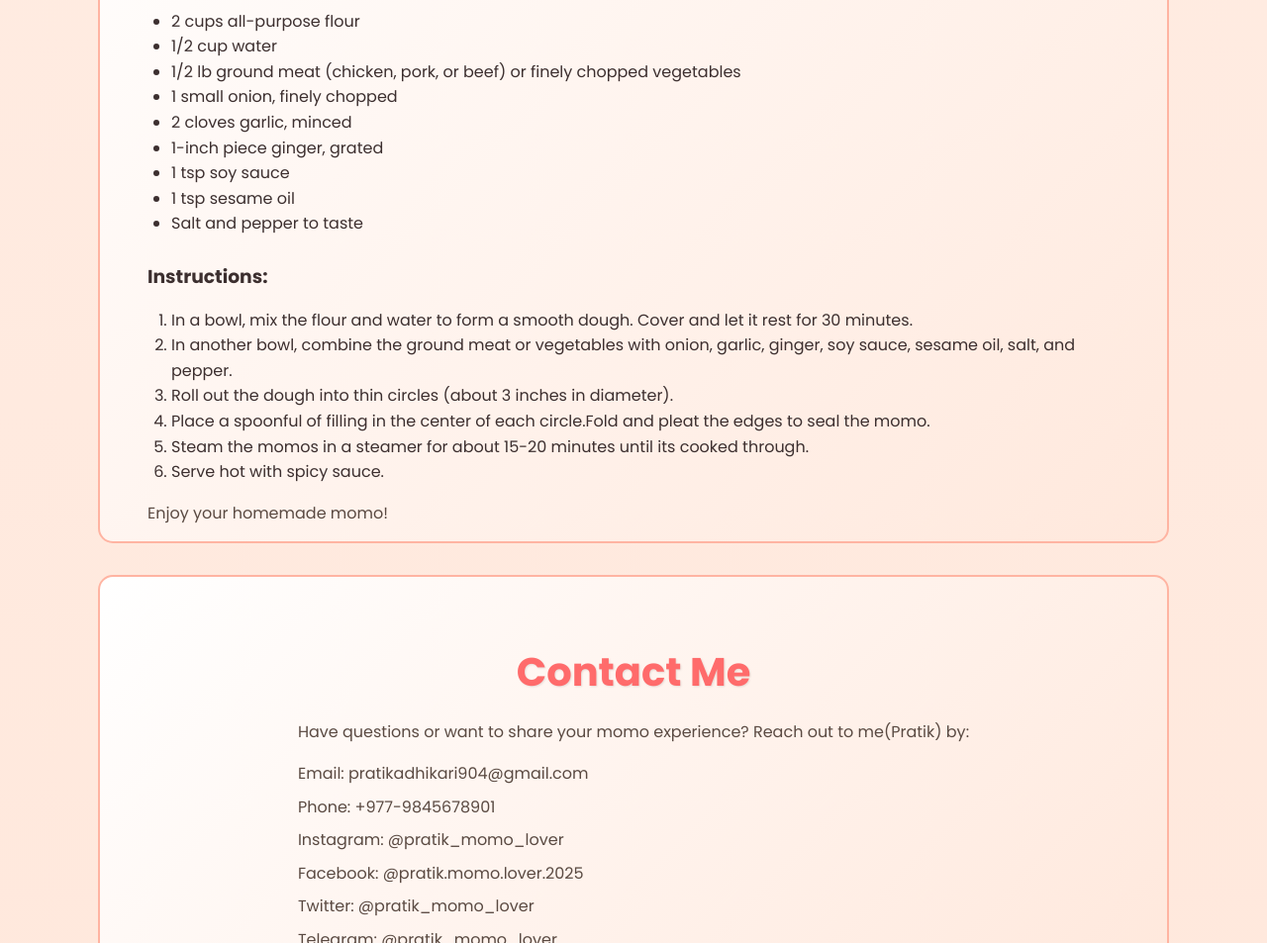
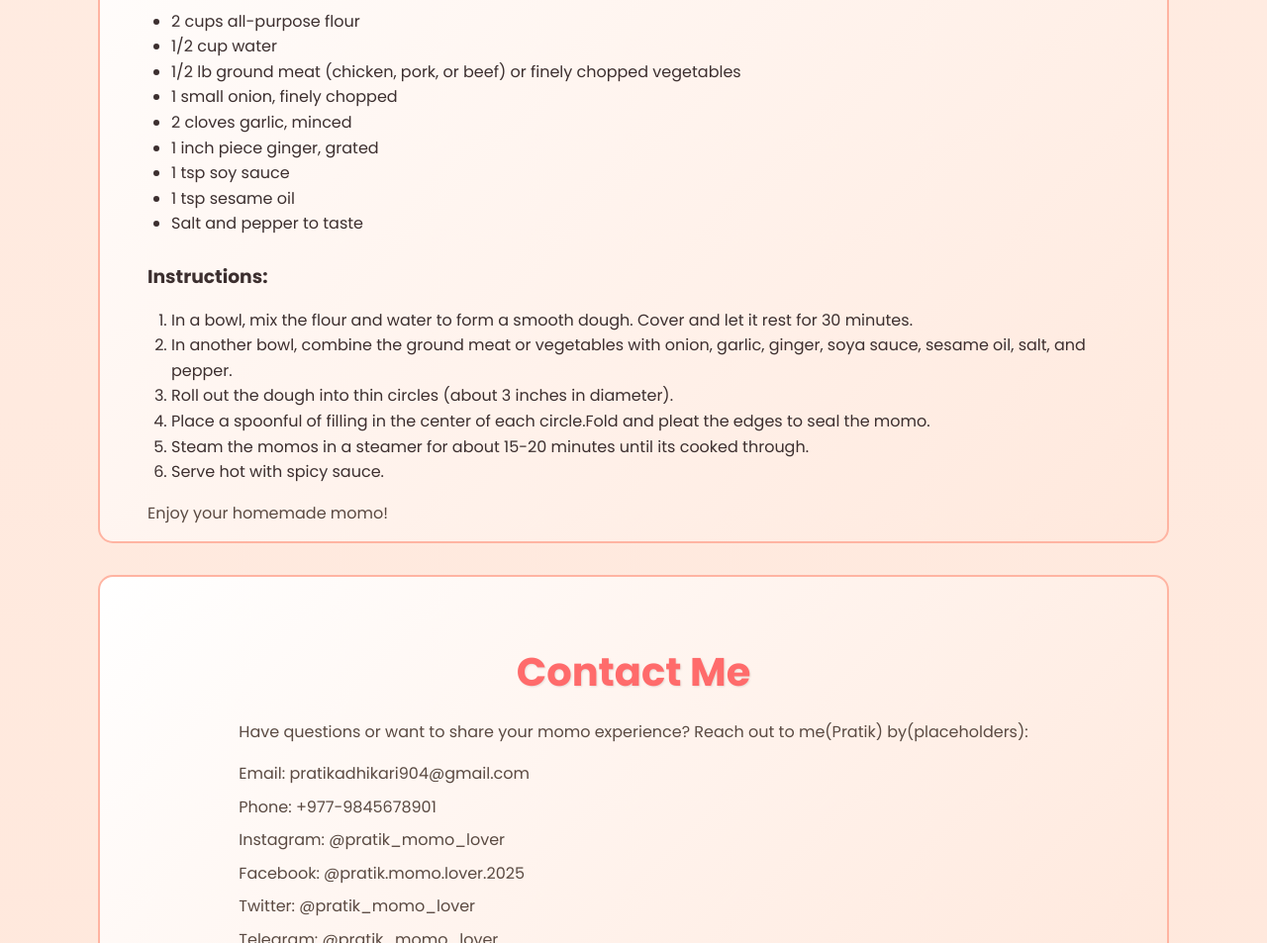
Before and after one commit to Pratiksuii7/Momo-s-Website, a plain HTML site: page index.html in a window 1280 px wide. Shown: the part 3660-4613 px from the top of the page at 99% size. Drawn offline with Linux system fonts and the light colour scheme.

Commit message:
Fix typos in ingredient and contact sections

```diff
--- a/index.html
+++ b/index.html
@@ -170,7 +170,7 @@
                 vegetables</li>
             <li>1 small onion, finely chopped</li>
             <li>2 cloves garlic, minced</li>
-            <li>1-inch piece ginger, grated</li>
+            <li>1 inch piece ginger, grated</li>
             <li>1 tsp soy sauce</li>
             <li>1 tsp sesame oil</li>
             <li>Salt and pepper to taste</li>
@@ -180,7 +180,7 @@
             <li>In a bowl, mix the flour and water to form a smooth dough. Cover
                 and let it rest for 30 minutes.</li>
             <li>In another bowl, combine the ground meat or vegetables with onion,
-                garlic, ginger, soy sauce, sesame oil, salt, and pepper.</li>
+                garlic, ginger, soya sauce, sesame oil, salt, and pepper.</li>
             <li>Roll out the dough into thin circles (about 3 inches in diameter).
             </li>
             <li>Place a spoonful of filling in the center of each circle.Fold and
@@ -198,7 +198,7 @@
             <h2>Contact Me</h2>
             <p>
             Have questions or want to share your momo experience? Reach out to me(Pratik)
-            by:
+            by(placeholders):
             </p>
             <ul>
             <li>Email: pratikadhikari904@gmail.com</li>
```
